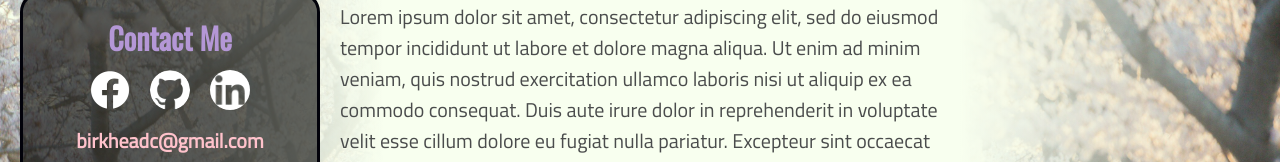
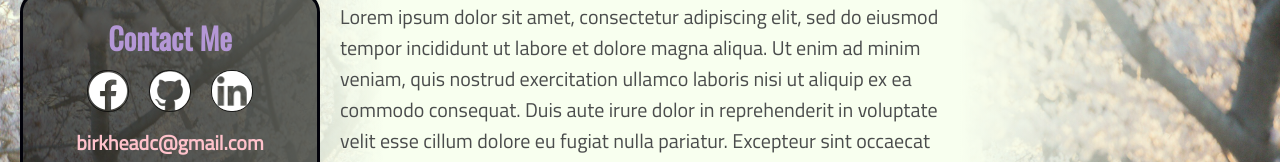
Before and after one commit to birkheadc/homepage_front, a React (Create React App) app: page / in a window 1280 px wide. Shown: the part 197-359 px from the top of the page. Built offline with nearby package versions, Linux system fonts and the light colour scheme; the HTML template or start-up script is replaced by a standard one; a web font is replaced by a local one.

Commit message:
Modify various styles for readability; Add footer

```diff
--- a/src/App.css
+++ b/src/App.css
@@ -180,6 +180,13 @@ p {
   padding: 1em;
 }
 
+.app-wrapper {
+  min-height: 100vh;
+  display: flex;
+  flex-direction: column;
+  justify-content: space-between;
+}
+
 @media(max-width: 70em) {
 
   :root {
--- a/src/App.tsx
+++ b/src/App.tsx
@@ -3,6 +3,7 @@ import { BrowserRouter } from 'react-router-dom';
 import './App.css';
 import ActivityFeed from './components/activityFeed/ActivityFeed';
 import ContactMeBox from './components/contactMeBox/ContactMeBox';
+import Footer from './components/footer/Footer';
 import MainWindow from './components/mainWindow/MainWindow';
 import Navbar from './components/navbar/Navbar';
 import Language from './settings/language/Language';
@@ -21,7 +22,7 @@ function App() {
   Theme.loadTheme();
 
   return(
-    <div>
+    <div className='app-wrapper'>
       <BrowserRouter>
         <Navbar handleChangeLanguage={handleChangeLanguage} language={language}/>
         <div>
@@ -32,6 +33,7 @@ function App() {
           <MainWindow language={language}/>
         </div>
       </BrowserRouter>
+      <Footer />
     </div>
   );
 }
--- /dev/null
+++ b/src/components/footer/Footer.css
@@ -0,0 +1,19 @@
+footer {
+    margin: 0 auto;
+    padding: 1rem 0;
+
+    width: fit-content;
+}
+
+footer hr {
+    color: var(--clr-accent);
+}
+
+footer>.socials-ul {
+    padding: 0 2rem;
+}
+
+footer .social-icon>img {
+    background-color: var(--clr-primary);
+    border-color: var(--clr-primary);
+}
--- /dev/null
+++ b/src/components/footer/Footer.tsx
@@ -0,0 +1,13 @@
+import * as React from 'react';
+import Socials from '../socials/Socials';
+import './Footer.css';
+function Footer() {
+    return (
+        <footer>
+            <hr></hr>
+            <Socials />
+        </footer>
+    );
+}
+
+export default Footer;
--- a/src/components/mainWindow/MainWindow.css
+++ b/src/components/mainWindow/MainWindow.css
@@ -1,4 +1,5 @@
 main {
-    margin: 4rem auto;
+    padding-top: 4rem;
+    margin: 0 auto;
     width: 600px;
 }
--- a/src/components/navbar/Navbar.css
+++ b/src/components/navbar/Navbar.css
@@ -50,10 +50,10 @@ nav li {
     transform: scale(1, 1);
   }
 
-  .fav-icon {
+  .fav-icon>img {
     border-radius: 1rem;
   }
 
-  .fav-icon:hover {
+  .fav-icon:hover>img {
     background-color: var(--clr-accent);
   }
--- a/src/components/navbar/Navbar.tsx
+++ b/src/components/navbar/Navbar.tsx
@@ -18,7 +18,7 @@ function Navbar(props: NavbarProps) {
 
     return (
         <nav>
-            <a href='#'><img alt='icon' className='fav-icon' src={ process.env.PUBLIC_URL + '/favicon.ico'}></img></a>
+            <a className='fav-icon' href='#'><img alt='icon' src={ process.env.PUBLIC_URL + '/favicon.ico'}></img></a>
             <ul>
                 <li><NavLink className={({ isActive }) => (isActive ? 'nav-link active-nav-link' : 'nav-link')} to='/'>Home</NavLink></li>
                 <a className='nav-link' href='https://blog.birkheadc.me' target="_blank">Blog</a>
--- a/src/components/socials/Socials.css
+++ b/src/components/socials/Socials.css
@@ -6,11 +6,15 @@
     gap: 1em;
 }
 
-.social-icon {
+.social-icon>img {
     max-width: 2rem;
     border-radius: 1rem;
+    border-style: solid;
+    border-color: var(--clr-translucent-heavy);
+    border-width: 1px;
 }
 
-.social-icon:hover {
-    background-color: var(--clr-accent);
+.social-icon:hover>img {
+    background-color: var(--clr-secondary);
+    border-color: var(--clr-secondary);
 }
--- a/src/components/socials/Socials.tsx
+++ b/src/components/socials/Socials.tsx
@@ -6,9 +6,9 @@ import li_icon from '../../assets/images/social-icons/linkedin.png';
 function Socials() {
     return (
         <ul className='socials-ul'>
-            <li><a href='https://www.facebook.com/#!/profile.php?id=100000139877934' target='_blank'><img alt='My Facebook' className='icon-link social-icon' src={fb_icon}></img></a></li>
-            <li><a href='https://github.com/birkheadc' target='_blank'><img alt='My Github' className='icon-link social-icon' src={gh_icon}></img></a></li>
-            <li><a href='https://www.linkedin.com/in/colby-birkhead' target='_blank'><img alt='My LinkedIn' className='icon-link social-icon' src={li_icon}></img></a></li>
+            <li><a className='icon-link social-icon' href='https://www.facebook.com/#!/profile.php?id=100000139877934' target='_blank'><img alt='My Facebook' src={fb_icon}></img></a></li>
+            <li><a className='icon-link social-icon' href='https://github.com/birkheadc' target='_blank'><img alt='My Github' src={gh_icon}></img></a></li>
+            <li><a className='icon-link social-icon' href='https://www.linkedin.com/in/colby-birkhead' target='_blank'><img alt='My LinkedIn' src={li_icon}></img></a></li>
         </ul>
     );
 }
```
Also changed, not shown: 1 other file (tests, documents, lock files or other folders).
